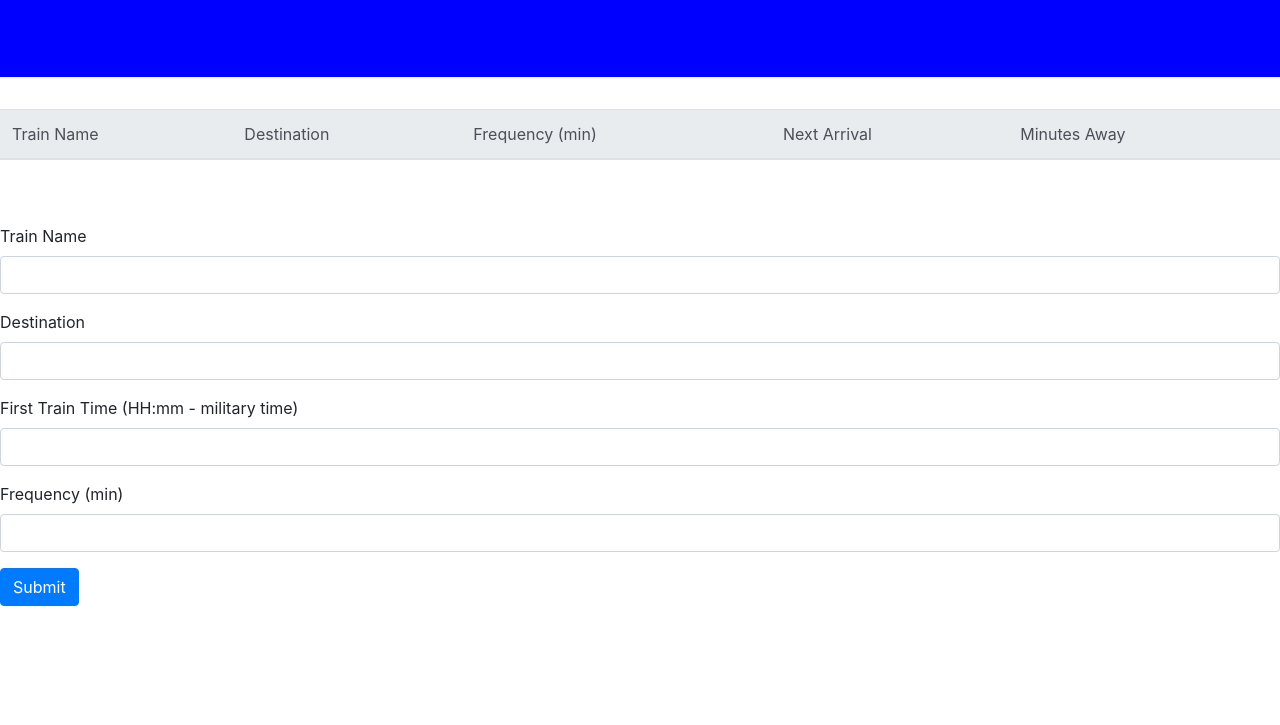
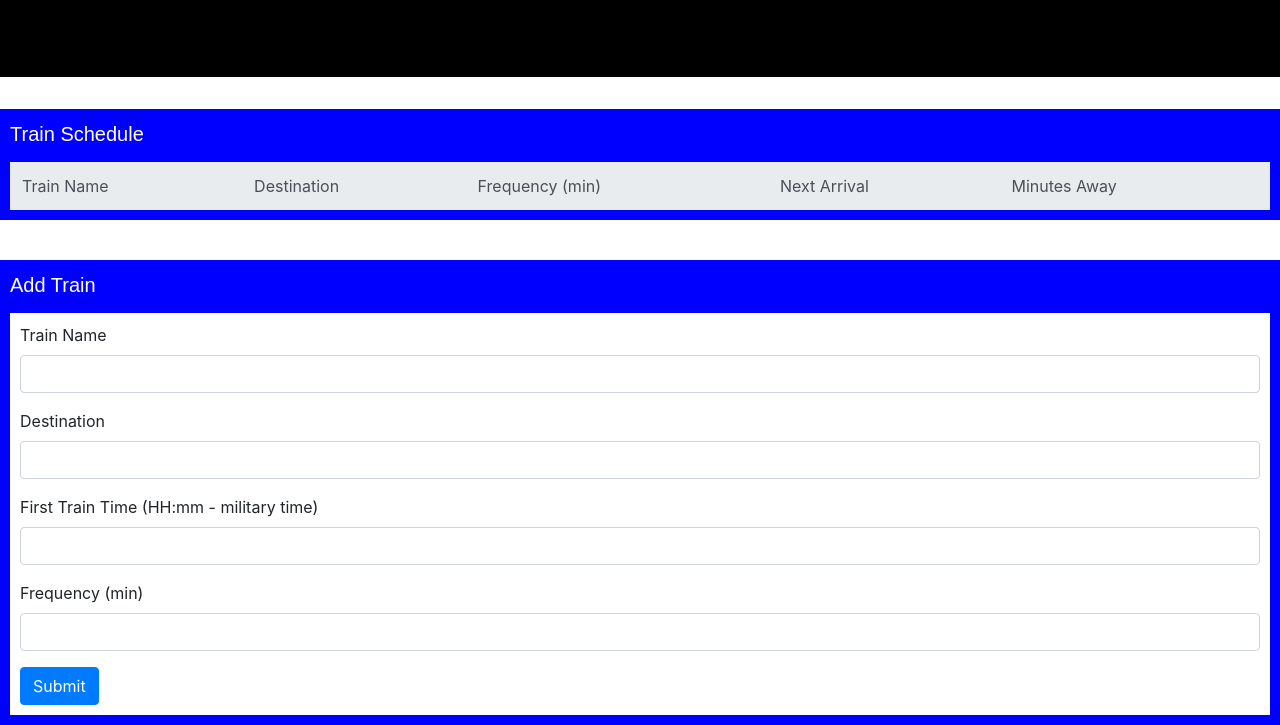
Before and after one commit to claywhill/Train-Scheduler, a plain HTML site: page index.html in a window 1280 px wide. Shown: the part 172-897 px from the top of the page. Before the commit the page ends 800 px from the top, so only its background shows below. Drawn offline with nearby package versions, Linux system fonts and the light colour scheme; no server answers.

Commit message:
final commit for homework

```diff
--- a/assets/css/style.css
+++ b/assets/css/style.css
@@ -1,7 +1,33 @@
 #jumbotron {
-    background-color: blue;
+    background-color: black;
 }
 
 h1, p {
     color: white;
 }
+
+header {
+    background-color: blue;
+    color: white;
+    font-size: 20px;
+    font-family: Arial, Helvetica, sans-serif;
+    padding: 10px 0px 10px 10px;
+}
+
+form {
+    border: 10px;
+    border-top: none;
+    border-color: blue;
+    border-style: solid;
+    padding: 10px;
+}
+
+table {
+    margin: 0px auto;
+    border: 10px;
+    border-top: none;
+    border-color: blue;
+    border-style: solid;
+    padding: 10px;
+
+}
--- a/index.html
+++ b/index.html
@@ -13,9 +13,10 @@
     <div id="jumbotron" class="jumbotron jumbotron-fluid">
       <div class="container">
         <h1 class="display-4 text-center">Ramblin' Railways</h1>
-        <p class="lead text-center">Where will you end up?</p>
+        <p class="lead text-center">Destination: Unknown</p>
       </div>
     </div>
+    <header>Train Schedule</header>
     <table class="table">
         <thead class="thead-light">
           <tr>
@@ -30,7 +31,7 @@
         </tbody>
     </table>
     <br>
-    <br>
+    <header>Add Train</header>
     <form>
         <div class="form-group">
           <label for=trainName>Train Name</label>
```
Also changed, not shown: 1 other file.
